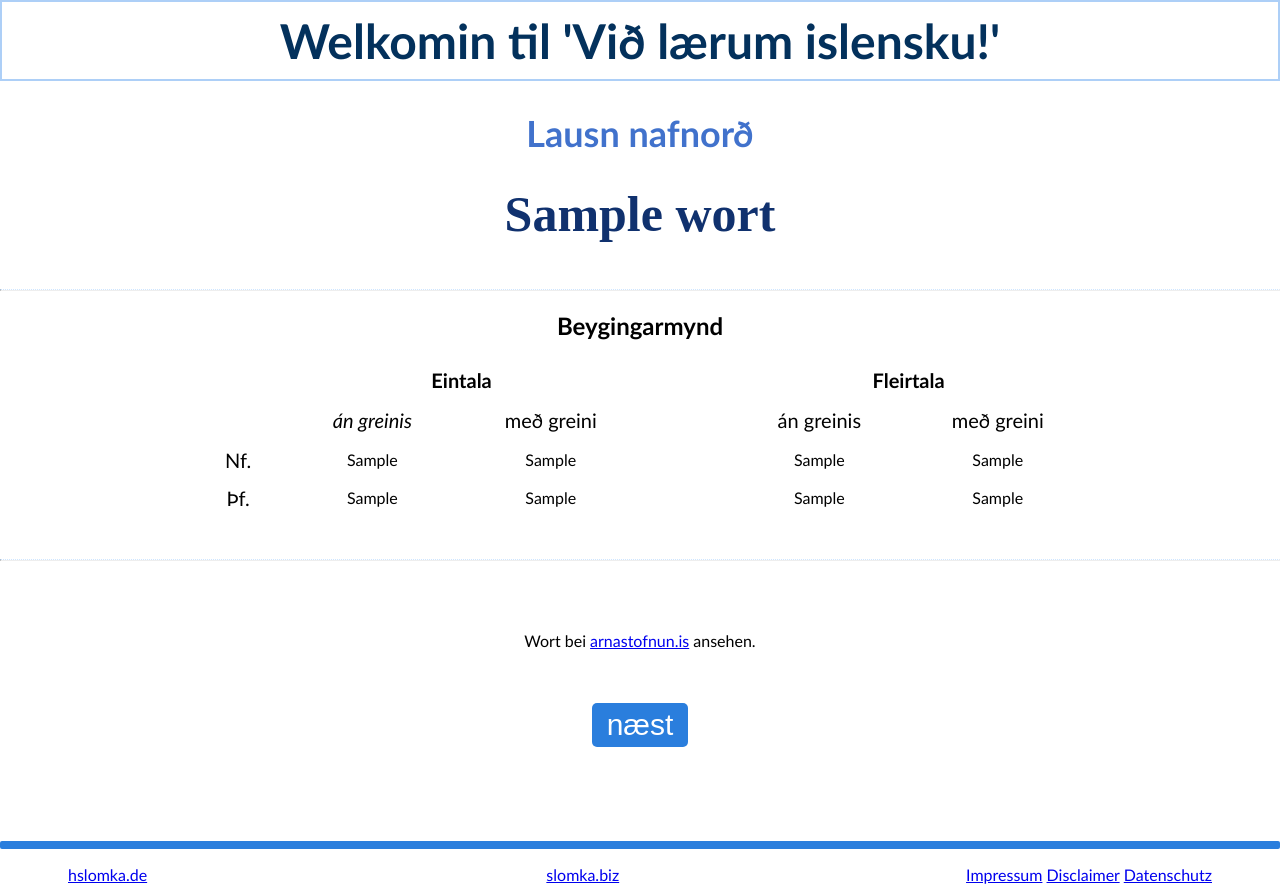
After one commit to slommi71/icelandic_exercise_generator, a Flask app: template src/FlaskApp/FlaskApp/templates/lausn_nafnord.html in a window 1280 px wide. The commit adds this page. Run offline with Flask 2, Linux system fonts and the light colour scheme; the template is opened without the code that fills it: most values are stand-ins (such as "Sample title", 1, 10 or a date in 2020).

Commit message:
nafnorð

```diff
--- a/src/FlaskApp/FlaskApp/__init__.py
+++ b/src/FlaskApp/FlaskApp/__init__.py
@@ -60,17 +60,34 @@ def show_solution():
     if not w:
         app.logger.error("cache empty? Got no index")
         index()
-    result_w = w['is'] + " (" + w['kyns'] + ")"
-    result_as = str(w['arnastofnun'])
-    beyging_nf = nf1=w['beyging']['nf']
-    beyging_pf = nf1=w['beyging']['pf']
-    app.logger.debug("Beyging Nf. eintala = {0}".format(beyging_nf[0]))
-    return render_template('lausn.html', wort=result_w,
-                            arnastofnun=result_as,
-                            nf1=beyging_nf[0], nf2=beyging_nf[1],
-                            nf3=beyging_nf[2], nf4=beyging_nf[3],
-                            pf1=beyging_pf[0], pf2=beyging_pf[1],
-                            pf3=beyging_pf[2], pf4=beyging_pf[3])
+    if w['class']=='nafnorð':
+        result_w = w['is'] + " (" + w['kyns'] + ")"
+        result_as = str(w['arnastofnun'])
+        beyging_nf = nf1=w['beyging']['nf']
+        beyging_pf = nf1=w['beyging']['pf']
+        app.logger.debug("Beyging Nf. eintala = {0}".format(beyging_nf[0]))
+        return render_template('lausn_nafnord.html', wort=result_w,
+                                arnastofnun=result_as,
+                                nf1=beyging_nf[0], nf2=beyging_nf[1],
+                                nf3=beyging_nf[2], nf4=beyging_nf[3],
+                                pf1=beyging_pf[0], pf2=beyging_pf[1],
+                                pf3=beyging_pf[2], pf4=beyging_pf[3])
+    elif w['class'=='sagnorð']:
+        result_w = w['is'] + " (" + w['sagnorð-class'] + "-Klasse)"
+        result_as = str(w['arnastofnun'])
+        beyging_fn = nf1 = w['Framsöguháttur']['Nútíð']
+        beyging_fp = nf1 = w['Framsöguháttur']['Þátíð']
+        # app.logger.debug("Beyging Nf. eintala = {0}".format(beyging_fn[0]))
+        return render_template('lausn_sagnord.html', wort=result_w,
+                               arnastofnun=result_as,
+                               fn1=beyging_fn[0], fn2=beyging_fn[1],
+                               fn3=beyging_fn[2], fn4=beyging_fn[3],
+                               fn5=beyging_fn[4], fn6=beyging_fn[5],
+                               fp1=beyging_fp[0], fp2=beyging_fp[1],
+                               fp3=beyging_fp[2], fp4=beyging_fp[3],
+                               fp5=beyging_fp[4], fp6=beyging_fp[5])
+    else:
+        index()
 
 
 
--- /dev/null
+++ b/src/FlaskApp/FlaskApp/templates/lausn_nafnord.html
@@ -0,0 +1,89 @@
+<!DOCTYPE html>
+<html lang="en">
+  <head>
+    <meta charset="UTF-8">
+    <link rel="stylesheet" href="{{ url_for('static', filename= 'css/style.css') }}">
+    <title>Læra islensku</title>
+  </head>
+  <body>
+    <h1>Welkomin til 'Við lærum islensku!'</h1>
+    <h2>Lausn nafnorð</h2>
+    <div class="wort">{{ wort }}</div>
+    <br>
+    <hr class="blue">
+    <div class="arnastofnun">
+
+      <h2>Beygingarmynd</h2>
+
+      <table class="tcenter" cellpadding="6">
+        <thead>
+            <tr class="thead-light">
+              <th></th>
+              <th colspan="2" align="center">Eintala</th>
+              <th></th>
+              <th colspan="2" align="center">Fleirtala</th>
+            </tr>
+            <tr>
+            </tr>
+            <tr class="thead-light">
+              <td width="10%"></td>
+              <td width="20%" align="center"><em>án&nbsp;greinis</em></td>
+              <td width="20%" align="center">með&nbsp;greini</td>
+              <td width="10%"></td>
+              <td width="20%" align="center">án&nbsp;greinis</td>
+              <td width="20%" align="center">með&nbsp;greini</td>
+            </tr><tr>
+          </tr>
+
+        </thead>
+        <tbody>
+          <tr>
+            <td class="thead-light">Nf.</td>
+            <td><span class="VO_beygingarmynd">{{ nf1 }}</span></td>
+            <td><span class="VO_beygingarmynd">{{ nf2 }}</span></td>
+            <td></td>
+            <td><span class="VO_beygingarmynd">{{ nf3 }}</span></td>
+            <td><span class="VO_beygingarmynd">{{ nf4 }}</span></td>
+          </tr>
+          <tr>
+            <td class="thead-light">Þf.</td>
+            <td><span class="VO_beygingarmynd">{{ pf1 }}</span></td>
+            <td><span class="VO_beygingarmynd">{{ pf2 }}</span></td>
+            <td></td>
+            <td><span class="VO_beygingarmynd">{{ pf3 }}</span></td>
+            <td><span class="VO_beygingarmynd">{{ pf4 }}</span></td>
+          </tr>
+        </tbody>
+      </table>
+    </div>
+    <br>
+    <hr class="blue">
+    <br><br>
+    <div class="link">Wort bei <a href="https://bin.arnastofnun.is/{{ arnastofnun }}"> arnastofnun.is</a> ansehen.</div>
+    <br>
+    <form method='POST' action='/'>
+        <p><input value='næst' type='SUBMIT'></p>
+    </form>
+    <br><br>
+    <hr class="bluelarge">
+
+    <table class="link" style="width:90%; text-align: left; margin-left: auto; margin-right: auto;" border="0" cellpadding="2" cellspacing="2">
+      <tbody>
+        <tr>
+          <td style="width: 30%; text-align: left;">
+            <a href=http://www.hslomka.de/>hslomka.de</a>
+          </td>
+          <td style="width: 30%; text-align: center">
+            <a href=http://www.slomka.biz>slomka.biz</a>
+          </td>
+          <td style="width: 70%; text-align: right;">
+            <a href="http://www.slomka.biz/de/impressum.html" name="Impressum"><span class="small2">Impressum</span></a>
+            <a href="http://www.slomka.biz/de/disclaimer.html" name="Disclaimer"><span class="small2">Disclaimer</span></a>
+            <a href="http://www.slomka.biz/de/privacy.html" name="Datenschutz"><span class="small2">Datenschutz</span></a>
+          </td>
+        </tr>
+      </tbody>
+    </table>
+
+  </body>
+<html>
```
Also changed, not shown: src/FlaskApp/FlaskApp/templates/lausn_sagnord.html (renamed from src/FlaskApp/FlaskApp/templates/lausn.html, +17 -13 lines).
